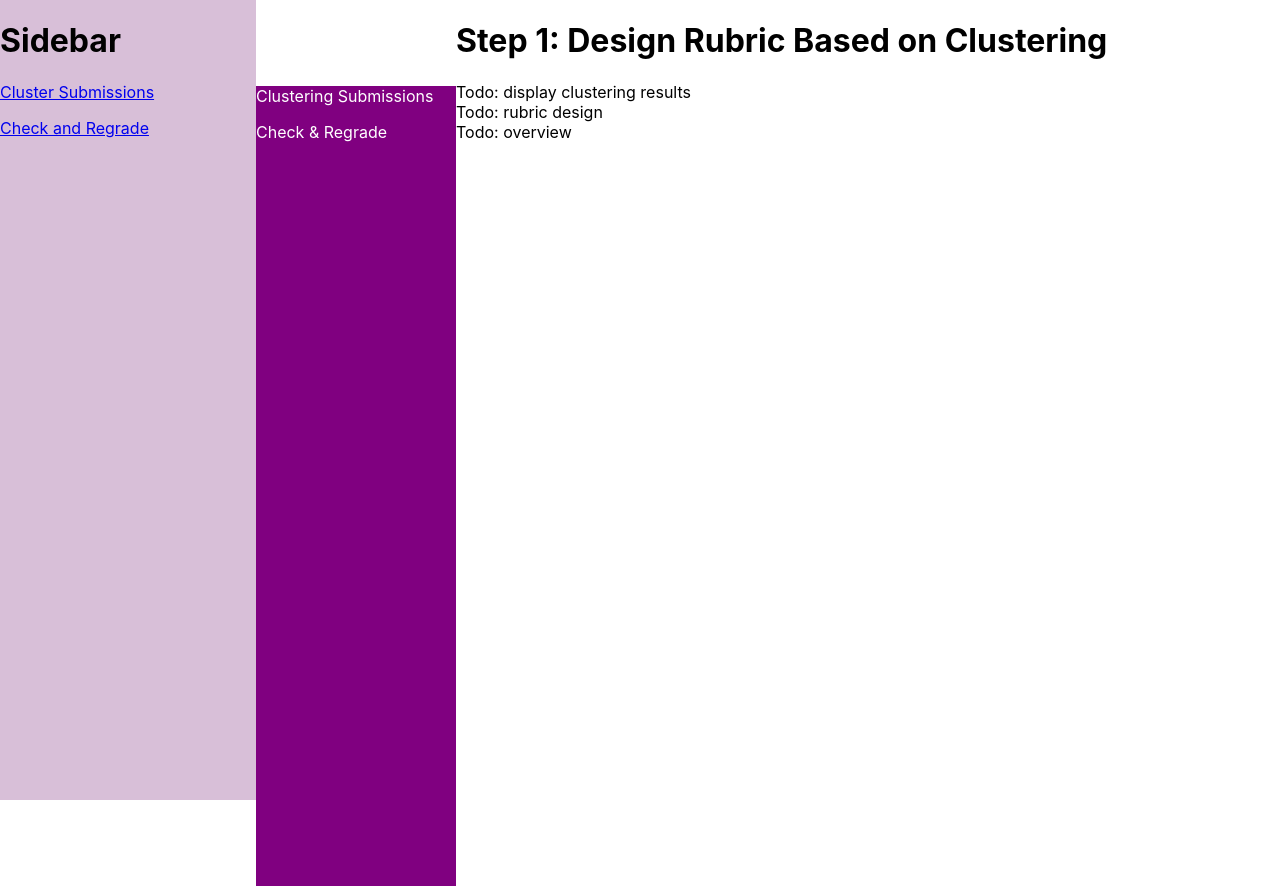
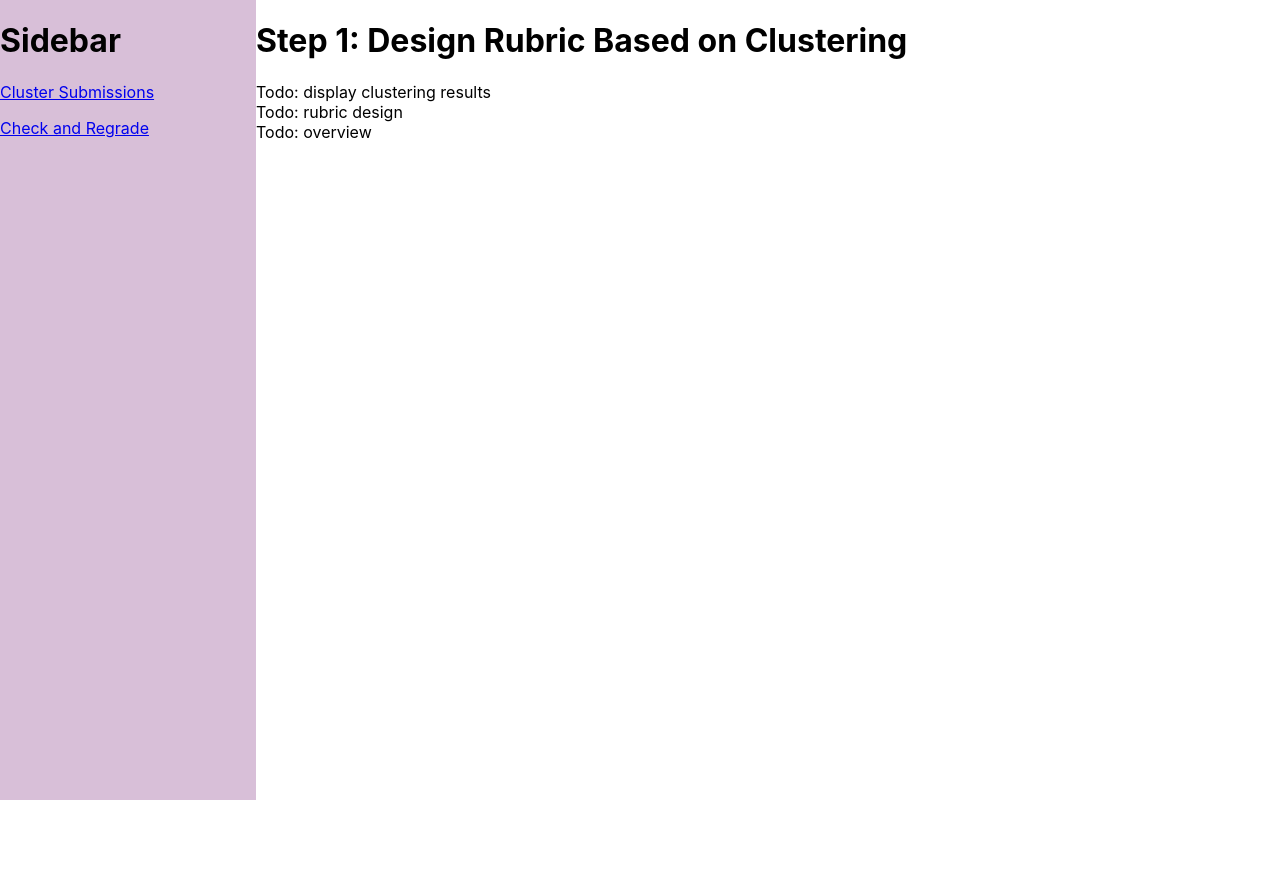
Before and after one commit to AshleyZG/RubricGo, a React (Create React App) app in the folder demo/: page /cluster in a window 1280 px wide. After the commit the page ends 800 px from the top, so only its background shows below. Built offline with nearby package versions, Linux system fonts and the light colour scheme.

Commit message:
remove Mainmenu element

```diff
--- a/demo/src/App.tsx
+++ b/demo/src/App.tsx
@@ -5,14 +5,8 @@ import './App.css';
 function App() {
   return (
     <div className="App">
-      <div id="main-menu">
-        <div className='main-menu-item'>
-          <p>Clustering Submissions</p>
-        </div>
-        <div className='main-menu-item'>
-          <p>Check {"&"} Regrade</p>
-        </div>
-      </div>
+      <h1>Get Started with RubricGo</h1>
+      <p>Todo: introduce RubricGo</p>
     </div>
   );
 }
--- a/demo/src/CheckApp.tsx
+++ b/demo/src/CheckApp.tsx
@@ -1,7 +1,6 @@
 import React from 'react';
 import logo from './logo.svg';
 import './App.css';
-import { MainMenu } from './MainMenu';
 
 
 class CheckApp extends React.Component {
@@ -11,9 +10,6 @@ class CheckApp extends React.Component {
 
     render(): React.ReactNode {
         return <div className='view'>
-            <div id="left-view" className='view'>
-                {<MainMenu/>}
-            </div>
             <div id="main-view" className='view'>
                 <h1>{"Step 2:  Check Potential Error, Regrade, and Re-design the Rubric"}</h1>
                 <div id="cluster">
--- a/demo/src/ClusterApp.tsx
+++ b/demo/src/ClusterApp.tsx
@@ -1,7 +1,5 @@
 import React from 'react';
-import logo from './logo.svg';
 import './App.css';
-import { MainMenu } from './MainMenu';
 
 
 class ClusterApp extends React.Component {
@@ -11,10 +9,6 @@ class ClusterApp extends React.Component {
 
     render(): React.ReactNode {
         return <div className='view'>
-            <div id="left-view" className='view'>
-                {<MainMenu/>}
-            </div>
-            <div id="main-view" className='view'>
                 <h1>{"Step 1:  Design Rubric Based on Clustering"}</h1>
                 <div id="cluster">
                     Todo: display clustering results
@@ -25,7 +19,6 @@ class ClusterApp extends React.Component {
                 <div id="overview">
                     Todo: overview
                 </div>
-            </div>
         </div>
     }
 }
--- a/demo/src/MainMenu.tsx
+++ /dev/null
@@ -1,16 +0,0 @@
-import React from 'react';
-import logo from './logo.svg';
-import './App.css';
-
-function MainMenu (): JSX.Element {
-    return      <div id="main-menu">
-    <div className='main-menu-item'>
-      <p>Clustering Submissions</p>
-    </div>
-    <div className='main-menu-item'>
-      <p>Check {"&"} Regrade</p>
-    </div>
-  </div>
-}
-
-export  {MainMenu};
--- a/demo/src/index.tsx
+++ b/demo/src/index.tsx
@@ -7,22 +7,12 @@ import { ClusterApp } from './ClusterApp';
 import { CheckApp } from './CheckApp';
 import { BrowserRouter as Router, Route, Link, Routes } from 'react-router-dom';
 
-function ContentRoutes(){
-  return (
-    <Routes>
-    <Route path="" element={<App/>}></Route>
-    <Route path="/cluster" element={<ClusterApp/>}></Route>
-    <Route path="/check" element={<div />}></Route>
-  </Routes>
-
-)
-}
 
 interface Item{
   name: string;
   route: string;
-  key?: number;
 }
+
 const sidebarItems: Item[] = [
   {
     name: "Cluster Submissions",
@@ -34,9 +24,20 @@ const sidebarItems: Item[] = [
   },
 ];
 
+function ContentRoutes(){
+  return (
+    <Routes>
+    <Route path="" element={<App/>}></Route>
+    <Route path="/cluster" element={<ClusterApp/>}></Route>
+    <Route path="/check" element={<CheckApp />}></Route>
+  </Routes>
+
+)
+}
+
 function SidebarItem(props: Item){
   return (
-    <Link to={props.route} key={props.key}>
+    <Link to={props.route}>
       <p>{props.name}</p>
     </Link>
   )
```
Also changed, not shown: demo/src/MainMenu.css (deleted).
